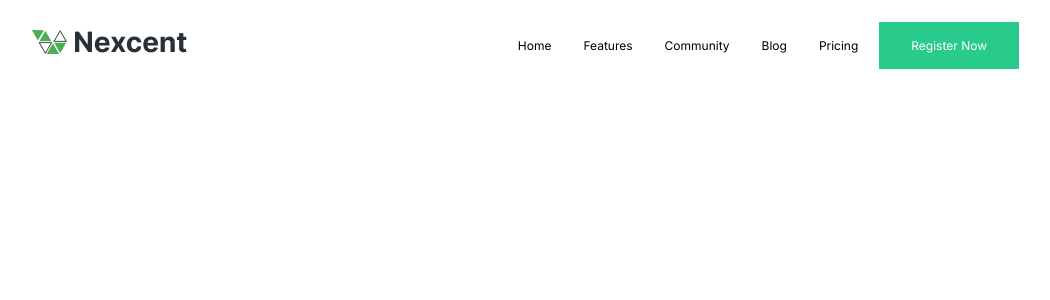
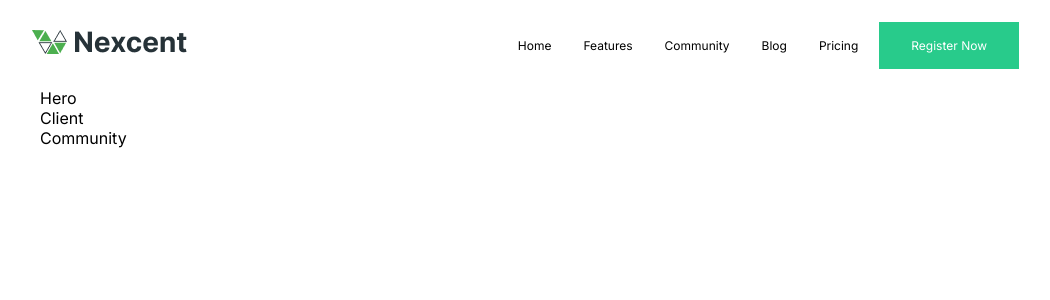
Before and after one commit to Devongaki/nexcent, a React (Create React App) app: page / in a window 1280 px wide. Shown: the top 300 px of the page, without its empty margins (112-1162 px from the left). Built offline with nearby package versions, Linux system fonts and the light colour scheme.

Commit message:
Setting up folders and files

```diff
--- /dev/null
+++ b/src/Component/ClientSection/Client.js
@@ -0,0 +1,9 @@
+import React from 'react'
+
+function Client() {
+  return (
+    <div>Client</div>
+  )
+}
+
+export default Client
--- /dev/null
+++ b/src/Component/Community/Community.js
@@ -0,0 +1,9 @@
+import React from 'react'
+
+function Community() {
+  return (
+    <div>Community</div>
+  )
+}
+
+export default Community
--- /dev/null
+++ b/src/Component/HeroSection/Hero.js
@@ -0,0 +1,8 @@
+import React from "react";
+import "./Hero.css";
+
+function Hero() {
+  return <div>Hero</div>;
+}
+
+export default Hero;
--- a/src/Component/Navbar/Navbar.css
+++ b/src/Component/Navbar/Navbar.css
@@ -1,5 +1,5 @@
 .header {
-  position: fixed;
+  position: sticky;
   width: 100%;
   top: 0;
   left: 0;
--- /dev/null
+++ b/src/Component/Pages/Home/Home.css
@@ -0,0 +1,4 @@
+.main_section{
+    margin-left: 24px;
+    margin-right: 24px;
+}
--- a/src/Component/Pages/Home/Home.js
+++ b/src/Component/Pages/Home/Home.js
@@ -1,10 +1,16 @@
-import React from 'react'
+import React from 'react';
+import "./Home.css"
+import Hero from '../../HeroSection/Hero';
+import Client from '../../ClientSection/Client';
+import Community from '../../Community/Community';
 
 function Home() {
   return (
-    <div className='home-section container'>
-
-    </div>
+    <main className='main_section container'>
+      < Hero />
+      < Client />
+      < Community />
+    </main>
   )
 }
 
```
Also changed, not shown: src/Component/HeroSection/Hero.css (added).
